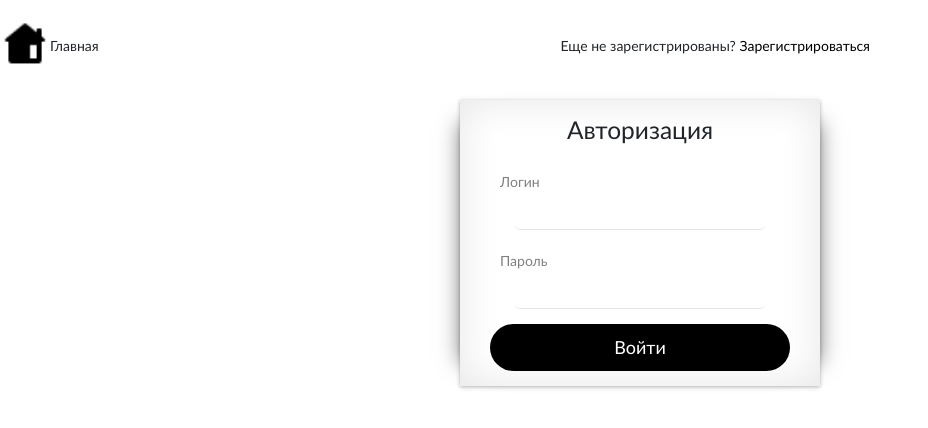
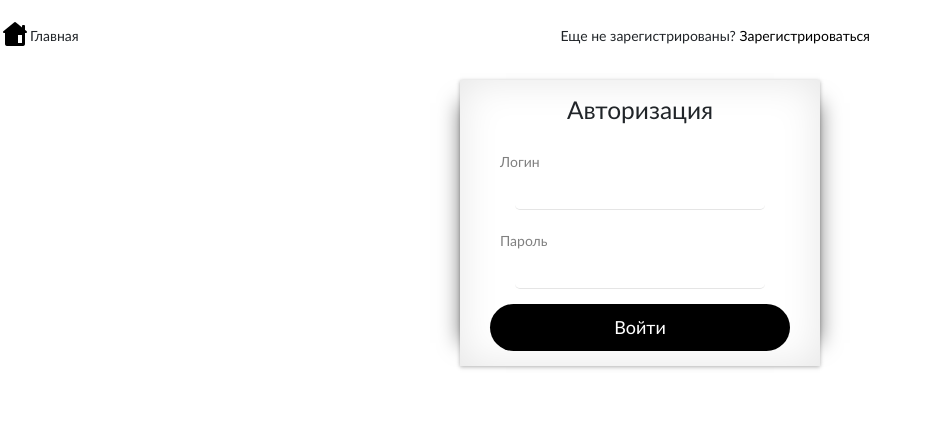
Before and after one commit to said-mohmad/aggregator-front, a React (Create React App) app: page /signup in a window 1280 px wide. Shown: the top 428 px of the page, without its empty margins (0-928 px from the left). Built offline with nearby package versions, Linux system fonts and the light colour scheme.

Commit message:
Оптимизировал компоненты и код

```diff
--- a/src/components/App.jsx
+++ b/src/components/App.jsx
@@ -1,19 +1,15 @@
 import style from "./App.module.css";
 import Header from "./Header/Header";
-import Main from "./MainPage/Main";
-import Form from "./MainPage/SearchForm/Form";
 import SearchPage from "./SearchPage/SearchPage";
 import PersonPage from "./PersonPage/PersonPage";
 import Footer from "./Footer/Footer";
-import MainPage from '../components/MainPage/Main'
+import MainPage from "../components/MainPage/Main";
 
 const App = () => {
   return (
     <div className={style.app}>
       <Header />
       <MainPage />
-      <Form />
-      <Main />
       <SearchPage />
       <PersonPage />
       <Footer />
--- a/src/components/Cart/cart.module.css
+++ b/src/components/Cart/cart.module.css
@@ -1,7 +1,3 @@
-*{
-    box-sizing: border-box;
-}
-
 .cart{
     width: 70%;
     padding: 1rem 1.25rem;
@@ -46,7 +42,7 @@
     align-items: center;
 }
 
-img{
+.cart img{
     width: 50px;
     height: 50px;
     border-radius: 50px
--- a/src/components/SearchPage/SearchPage.jsx
+++ b/src/components/SearchPage/SearchPage.jsx
@@ -1,8 +1,8 @@
 import React from 'react';
 import styles from './SearchPage.module.css'
-import SearchBlock from './SearchBlock/SearchBlock';
 import SidebarBlock from './SidebarBlock/SidebarBlock'
 import CardsBlock from '../Cart/Cart'
+import SearchBlock from '../MainPage/SearchBlock/SearchBlock';
 
 const Main = () => {
     return (
--- a/src/components/SignIn/SignIn.jsx
+++ b/src/components/SignIn/SignIn.jsx
@@ -1,7 +1,6 @@
 import React, { useEffect, useState } from "react";
 import style from "./SignIn.module.css";
 import { useDispatch, useSelector } from "react-redux";
-import { signIn } from "../redux/features/application";
 import { Link } from "react-router-dom";
 import logoHome from "../../assets/home.png";
 import { useNavigate } from "react-router-dom";
@@ -29,7 +28,7 @@ const SignIn = () => {
     //     setSigningError(application.error)
     // }, [application.error])
     const handleSignIn = (login, password) => {
-        dispatch(signIn(login, password));
+        dispatch(SignIn(login, password));
         console.log(application.error);
     };
 
```
Also changed, not shown: src/components/MainPage/SearchBlock/SearchBlock.jsx (renamed from src/components/MainPage/SearchBlock/SearchBlock.js).
